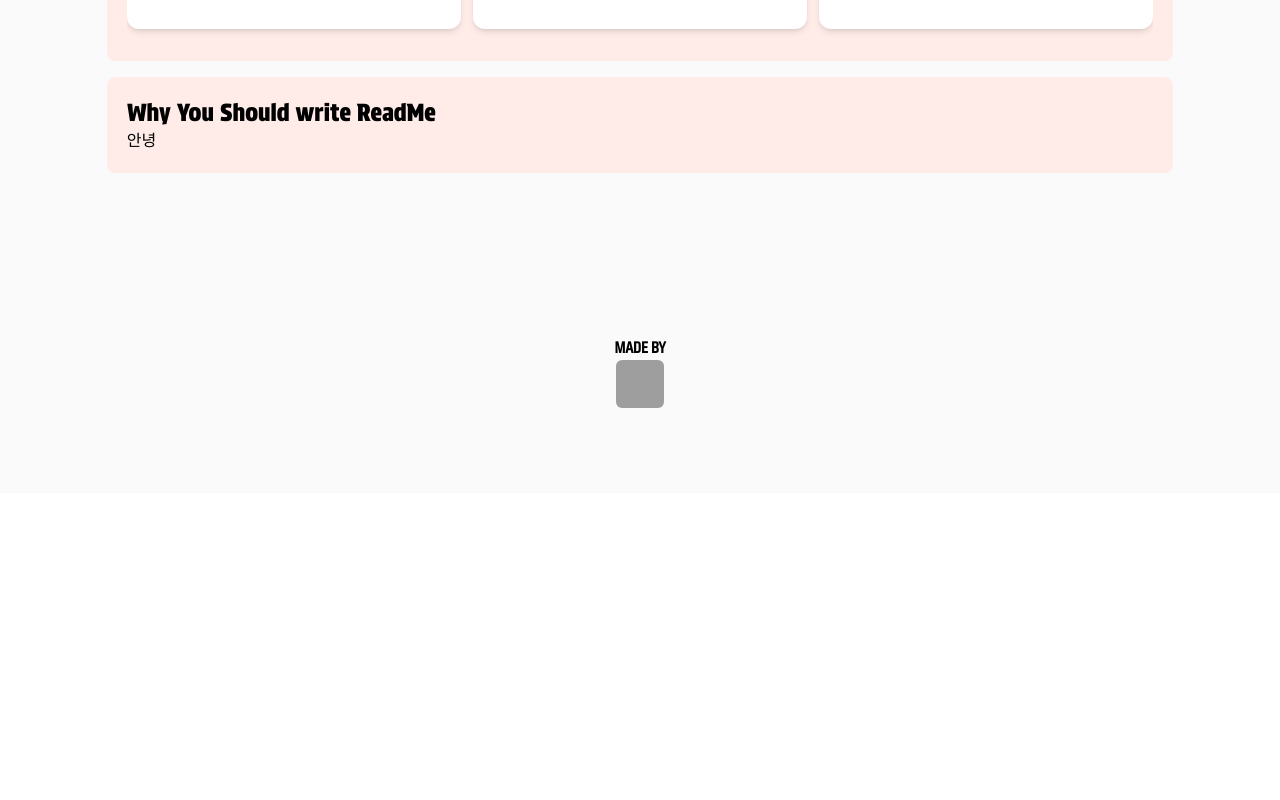
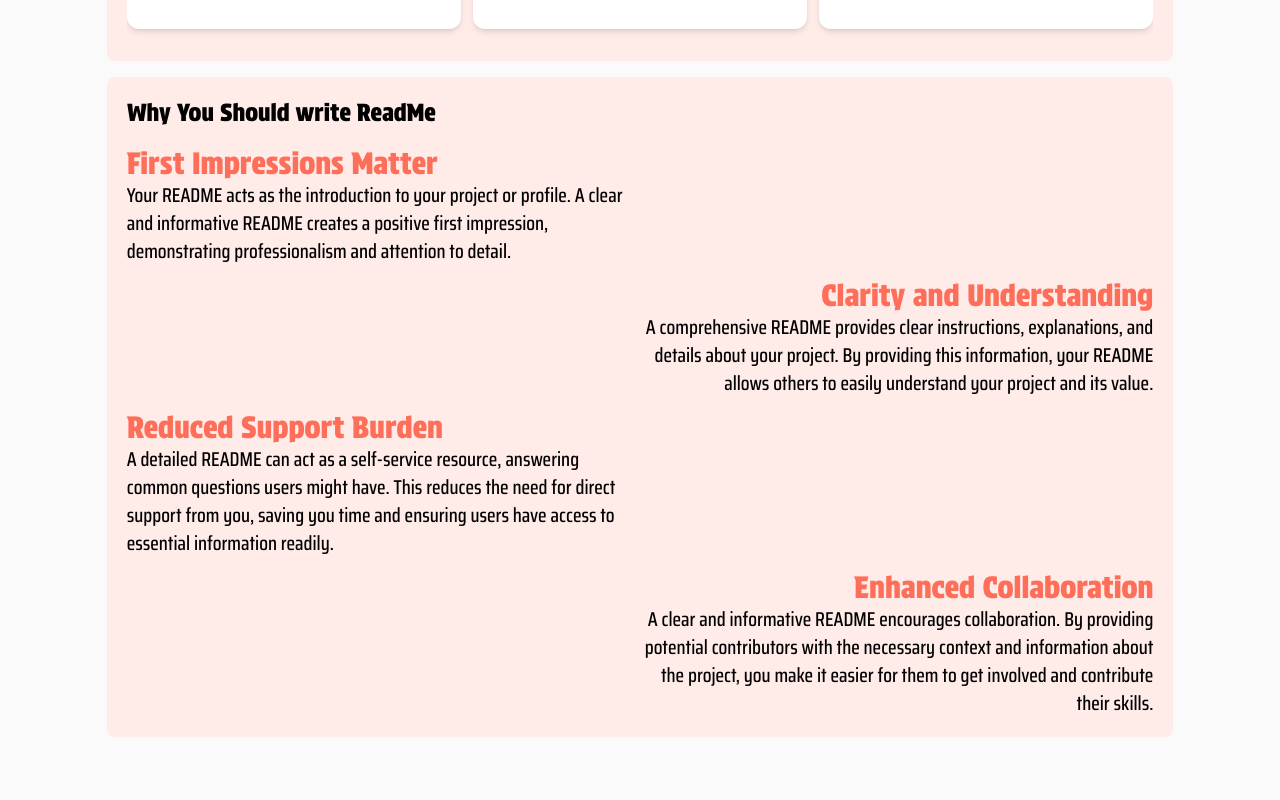
Before and after one commit to RE-BADGEME/fe, a Next.js app: page / in a window 1280 px wide. Shown: the part 880-1680 px from the top of the page. Before the commit the page ends 1373 px from the top, so only its background shows below. Built offline with nearby package versions, Linux system fonts and the light colour scheme; grey boxes are pictures that could not be loaded; what recoil-persist would draw is missing.

Commit message:
Feat : 리드미 작성 이유 추가

```diff
--- /dev/null
+++ b/components/Common/Card/TextCard.tsx
@@ -0,0 +1,61 @@
+'use client';
+
+import React from 'react';
+import { useInView, animated } from '@react-spring/web';
+
+const TextCard = ({
+  title,
+  description,
+  reverse = false,
+}: {
+  title: string;
+  description: string;
+  reverse: boolean;
+}) => {
+  const [ref, inView] = useInView(
+    () => ({
+      from: {
+        opacity: 0,
+        transform: 'translateY(50px)',
+      },
+      to: { opacity: 1, transform: 'translateY(0px)' },
+    }),
+    {
+      once: true,
+    },
+  );
+
+  const [pAnimRef, pAnim] = useInView(
+    () => ({
+      from: {
+        opacity: 0,
+        transform: 'translateY(200px)',
+      },
+      to: { opacity: 1, transform: 'translateY(0px)' },
+    }),
+    { once: true },
+  );
+
+  return (
+    <div className={`w-full flex ${reverse && 'flex-row-reverse'}`}>
+      <div className={`w-4/5 md:w-1/2 ${reverse && 'text-end'}`}>
+        <animated.h1
+          ref={ref}
+          style={inView}
+          className="text-lg md:text-3xl text-primary font-protest"
+        >
+          {title}
+        </animated.h1>
+        <animated.p
+          ref={pAnimRef}
+          style={pAnim}
+          className="text-base md:text-xl"
+        >
+          {description}
+        </animated.p>
+      </div>
+    </div>
+  );
+};
+
+export default TextCard;
--- a/components/Home/Description/Description.tsx
+++ b/components/Home/Description/Description.tsx
@@ -2,6 +2,8 @@ import React from 'react';
 import DescriptionBanner from '../Banner/DescriptionBanner';
 import { ItemsView } from '@/constants/image-banner';
 import ImageCard, { ImageCardProps } from '@/components/Common/Card/ImageCard';
+import TextCard from '@/components/Common/Card/TextCard';
+import { readMeBannerConstants } from '@/constants/readme-banner';
 
 const Description = () => {
   return (
@@ -20,7 +22,18 @@ const Description = () => {
         </div>
       </DescriptionBanner>
       <DescriptionBanner title={'Why You Should write ReadMe'}>
-        <div>안녕</div>
+        <div className="w-full flex flex-col mt-4 gap-5 md:gap-3">
+          {readMeBannerConstants.map(
+            (item: { id: number; title: string; description: string }) => (
+              <TextCard
+                reverse={item.id % 2 === 1}
+                key={item.id}
+                title={item.title}
+                description={item.description}
+              />
+            ),
+          )}
+        </div>
       </DescriptionBanner>
     </section>
   );
--- /dev/null
+++ b/constants/readme-banner.ts
@@ -0,0 +1,26 @@
+export const readMeBannerConstants = [
+  {
+    id: 0,
+    title: 'First Impressions Matter',
+    description:
+      'Your README acts as the introduction to your project or profile. A clear and informative README creates a positive first impression, demonstrating professionalism and attention to detail.',
+  },
+  {
+    id: 1,
+    title: 'Clarity and Understanding',
+    description:
+      'A comprehensive README provides clear instructions, explanations, and details about your project. By providing this information, your README allows others to easily understand your project and its value.',
+  },
+  {
+    id: 2,
+    title: 'Reduced Support Burden',
+    description:
+      'A detailed README can act as a self-service resource, answering common questions users might have. This reduces the need for direct support from you, saving you time and ensuring users have access to essential information readily.',
+  },
+  {
+    id: 3,
+    title: 'Enhanced Collaboration',
+    description:
+      'A clear and informative README encourages collaboration. By providing potential contributors with the necessary context and information about the project, you make it easier for them to get involved and contribute their skills.',
+  },
+];
--- a/package.json
+++ b/package.json
@@ -14,6 +14,7 @@
     "@aws-sdk/client-dynamodb": "^3.470.0",
     "@aws-sdk/lib-dynamodb": "^3.470.0",
     "@material-tailwind/react": "^2.1.5",
+    "@react-spring/web": "^9.7.3",
     "@tailwindcss/typography": "^0.5.10",
     "@tanstack/react-query": "^5.12.2",
     "@tanstack/react-query-devtools": "^5.13.3",
```
Also changed, not shown: 1 other file (tests, documents, lock files or other folders).
